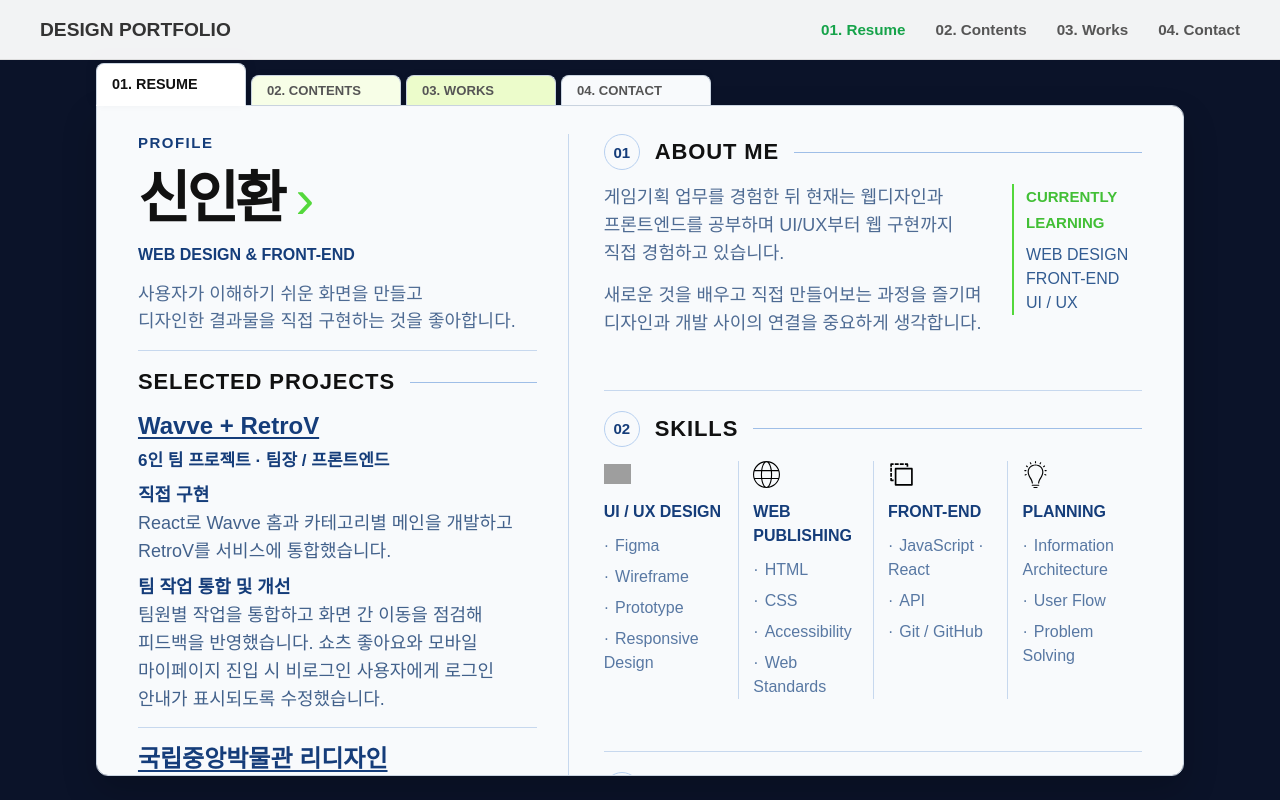
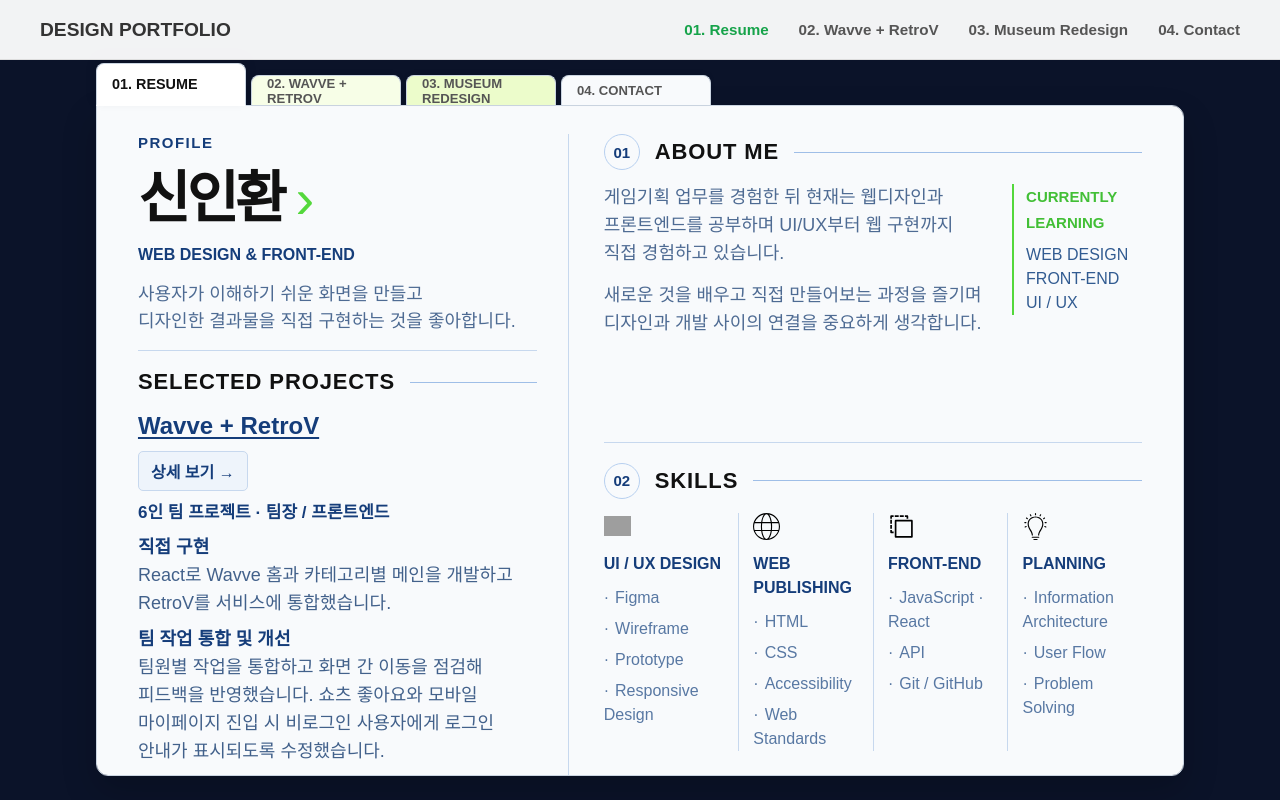
Before and after one commit to dlsghks/portfolio, a React (Vite) app: page / in a window 1280 px wide. Both pictures are taken after a click on the button "⬇️ 휠을 내려서 파일철을 열어주세요". Built offline with nearby package versions, Linux system fonts and the light colour scheme; grey boxes are pictures that could not be loaded.

Commit message:
Add project detail navigation from Resume

```diff
--- a/App.jsx
+++ b/App.jsx
@@ -5,8 +5,8 @@ import './react.css'
 
 const sections = [
     { title: 'Resume' },
-    { title: 'Contents', description: '두 번째 파일철 내용: 프로젝트 목차 및 소개 영역입니다.' },
-    { title: 'Works', description: '세 번째 파일철 내용: 주요 디자인 작업물 영역입니다.' },
+    { title: 'Wavve + RetroV', description: '6인 팀장으로 React 기반 Wavve 홈과 카테고리별 메인을 개발하고 RetroV를 연결했습니다.', url: 'https://ott-project-phi.vercel.app/' },
+    { title: 'Museum Redesign', description: '국립중앙박물관 웹사이트의 공지사항 탭과 메인 배너를 구현하고 화면 크기에 맞춰 레이아웃을 구성했습니다.', url: 'https://dlsghks.github.io/National-Museum-of-Korea/' },
     { title: 'Contact', description: '네 번째 파일철 내용: 연락처 및 마무리 영역입니다.' },
 ]
 
@@ -129,7 +129,7 @@ export default function App() {
                     <SectionLinks active={active} onNavigate={moveTo} tabs />
                 </div>
 
-                {sections.map(({ title, description }, index) => (
+                {sections.map(({ title, description, url }, index) => (
                     <section
                         key={title}
                         id={`file${index + 1}`}
@@ -137,7 +137,13 @@ export default function App() {
                         aria-label={title}
                         inert={step !== index}
                     >
-                        {index === 0 ? <Profile /> : <><h2>{title}</h2><p>{description}</p></>}
+                        {index === 0 ? <Profile onProjectDetails={moveTo} /> : (
+                            <>
+                                <h2>{title}</h2>
+                                <p>{description}</p>
+                                {url && <a href={url}>사이트 보기 ↗</a>}
+                            </>
+                        )}
                     </section>
                 ))}
             </main>
--- a/Profile.jsx
+++ b/Profile.jsx
@@ -6,7 +6,7 @@ import WebIcon from './images/web-icon.svg'
 import FrontEnd from './images/FRONT-END.svg'
 import BulbIcon from './images/bulb-icon.svg'
 
-export default function Profile() {
+export default function Profile({ onProjectDetails }) {
     return (
         <div className="profile-layout">
             <div className="profile-left">
@@ -26,6 +26,9 @@ export default function Profile() {
                     </div>
                     <article>
                         <h3><a href="https://ott-project-phi.vercel.app/">Wavve + RetroV</a></h3>
+                        <button type="button" className="project-detail-button" aria-label="Wavve + RetroV 상세 보기" onClick={() => onProjectDetails(1)}>
+                            상세 보기 →
+                        </button>
                         <p className="project-role">6인 팀 프로젝트 · 팀장 / 프론트엔드</p>
                         <dl>
                             <dt>직접 구현</dt>
@@ -36,6 +39,9 @@ export default function Profile() {
                     </article>
                     <article>
                         <h3><a href="https://dlsghks.github.io/National-Museum-of-Korea/">국립중앙박물관 리디자인</a></h3>
+                        <button type="button" className="project-detail-button" aria-label="국립중앙박물관 리디자인 상세 보기" onClick={() => onProjectDetails(2)}>
+                            상세 보기 →
+                        </button>
                         <p>공지사항 탭과 메인 배너를 구현하고, 화면 크기에 맞춰 레이아웃을 구성했습니다.</p>
                     </article>
                 </section>
--- a/react.css
+++ b/react.css
@@ -311,3 +311,31 @@ header button,
         margin-top: 0;
     }
 }
+
+.project-detail-button,
+.file-section > a {
+    margin-block: 8px 4px;
+    padding: 7px 12px;
+    border: 1px solid #c7d8ee;
+    border-radius: 5px;
+    background: #eef4fb;
+    color: #153d7a;
+    font: inherit;
+    font-weight: 700;
+    cursor: pointer;
+}
+
+.project-detail-button:hover,
+.file-section > a:hover {
+    background: #dce8f7;
+}
+
+.file-tab {
+    white-space: normal;
+}
+
+@media (max-width: 800px) {
+    .file-tab {
+        overflow-wrap: anywhere;
+    }
+}
```
